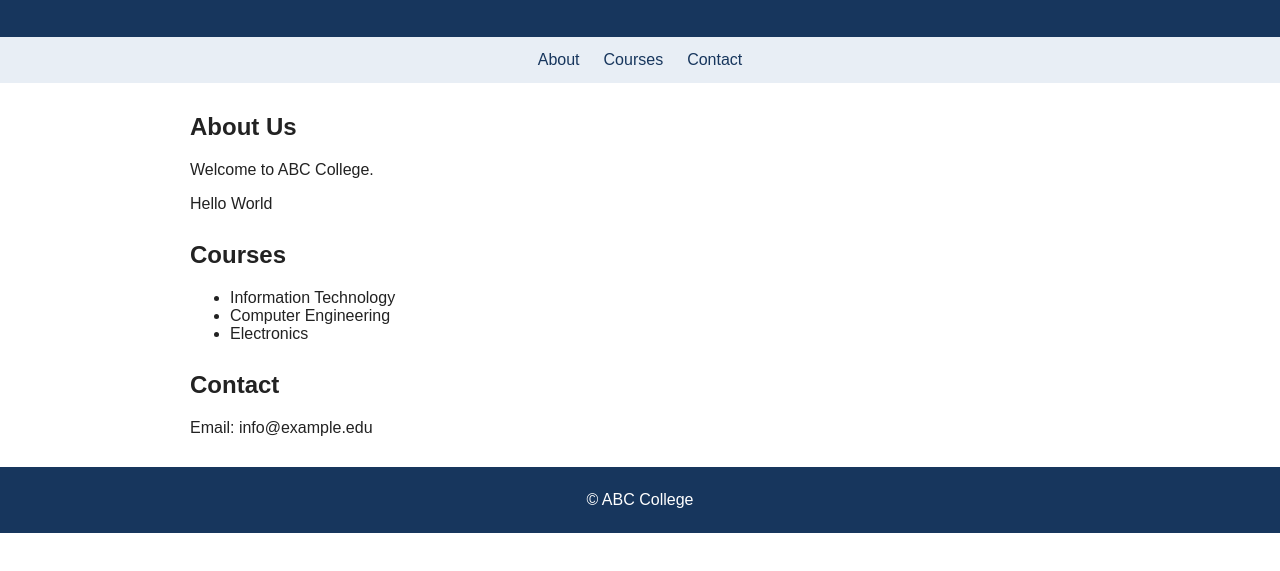
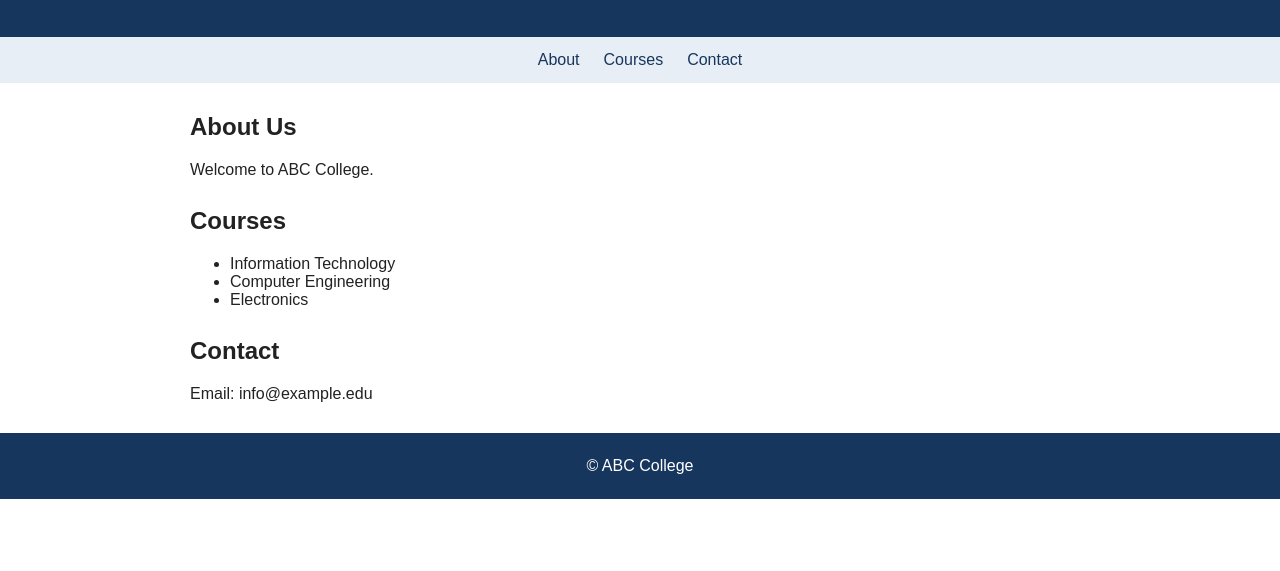
Before and after one commit to harshitajiseja-3107/college-website, a plain HTML site: page index.html in a window 1280 px wide. Shown: the part 125-696 px from the top of the page. Drawn offline with Linux system fonts and the light colour scheme.

Commit message:
Updated files

```diff
--- a/index.html
+++ b/index.html
@@ -4,9 +4,7 @@
 <title>College Website</title><link rel="stylesheet" href="style.css"></head>
 <body><header><h1>ABC College</h1><p>Learning, Innovation and Excellence</p></header>
 <nav><a href="#about">About</a><a href="#courses">Courses</a><a href="#contact">Contact</a></nav>
-<main><section id="about"><h2>About Us</h2><p>Welcome to ABC College.</p>
-<p>Hello World</p>
-</section>
+<main><section id="about"><h2>About Us</h2><p>Welcome to ABC College.</p></section>
 <section id="courses"><h2>Courses</h2><ul><li>Information Technology</li><li>Computer Engineering</li><li>Electronics</li></ul></section>
 <section id="contact"><h2>Contact</h2><p>Email: info@example.edu</p></section></main>
 <footer>© ABC College</footer></body></html>
```
